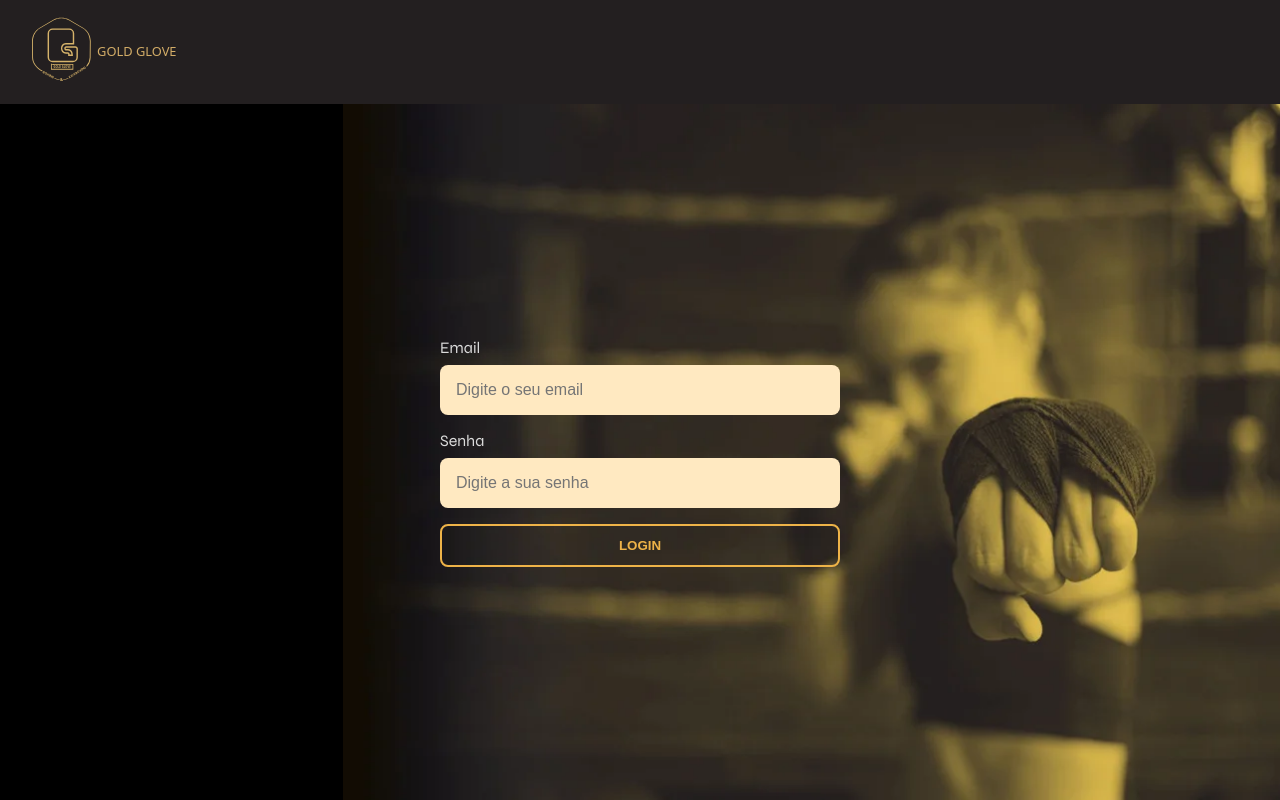
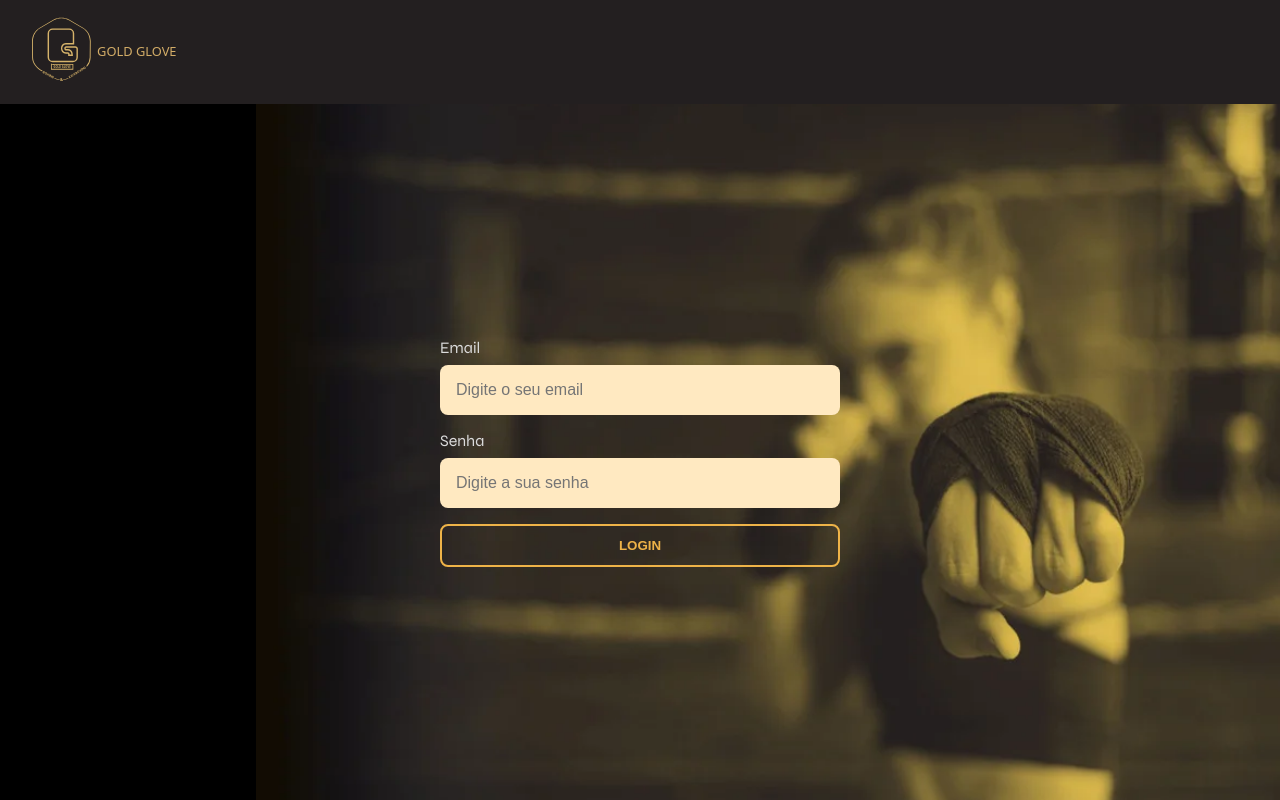
Before and after one commit to rookie2675/gold-glove, a Next.js app in the folder back-office/: page /login in a window 1280 px wide. Built offline with nearby package versions, Linux system fonts and the light colour scheme; no server answers.

Commit message:
Ran prettier format

```diff
--- /dev/null
+++ b/back-office/app/customers/page.module.css
@@ -0,0 +1,7 @@
+.container {
+    height: 100%;
+    background-size: contain;
+    background-position: right;
+    background-repeat: no-repeat;
+    background-image: url('/background-3.png');
+}
--- a/back-office/app/login/page.module.css
+++ b/back-office/app/login/page.module.css
@@ -2,7 +2,7 @@
     height: 100%;
     display: flex;
     align-items: center;
-    background-size: contain;
+    background-size: 80%;
     background-position: right;
     background-repeat: no-repeat;
     background-image: url('/background.jpg');
--- a/back-office/eslint.config.mjs
+++ b/back-office/eslint.config.mjs
@@ -9,8 +9,6 @@ const compat = new FlatCompat({
     baseDirectory: __dirname,
 });
 
-const eslintConfig = [
-    ...compat.extends('next/core-web-vitals', 'next/typescript'),
-];
+const eslintConfig = [...compat.extends('next/core-web-vitals', 'next/typescript')];
 
 export default eslintConfig;
```
